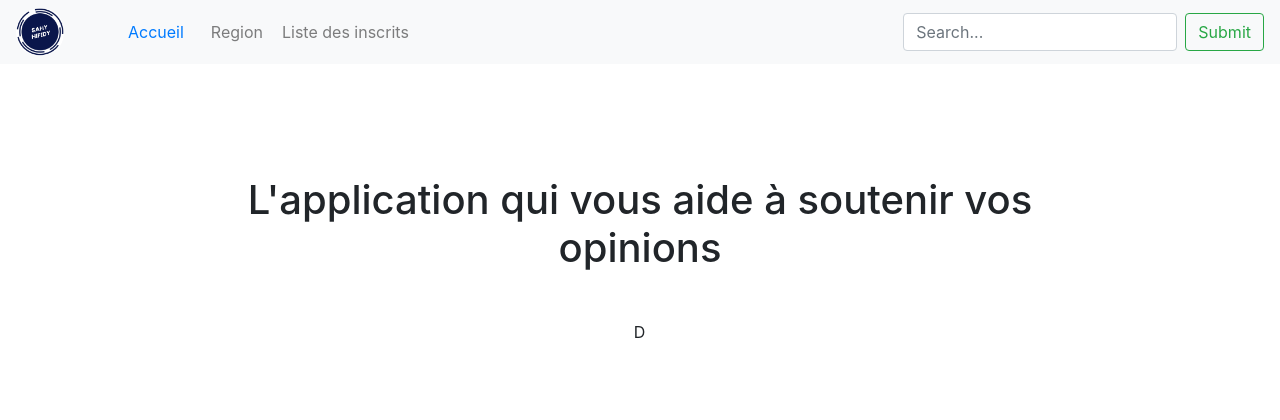
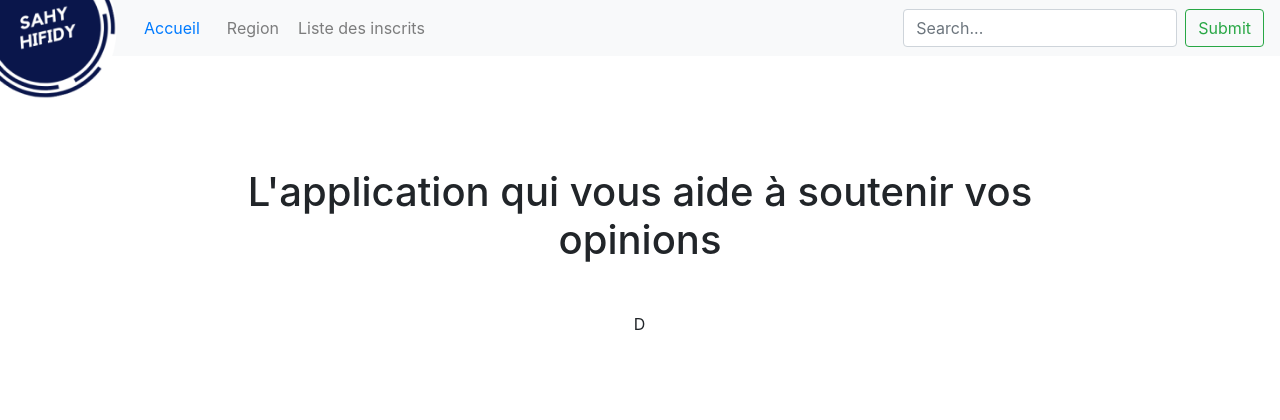
Before and after one commit to Spectrium/Vote_app, a Rails app: page / in a window 1280 px wide. Shown: the top 420 px of the page. Run offline with Rails 7, Linux system fonts and the light colour scheme; data comes from the database, SQL or seed files in the repository; data that the repository does not hold is empty; style sheets or scripts are compiled from the project's sources; some libraries are stand-ins or nearby versions.

Commit message:
add logo

```diff
--- a/app/assets/stylesheets/candidats.scss
+++ b/app/assets/stylesheets/candidats.scss
@@ -37,8 +37,9 @@ p#scroll{
  }
 
  .logo{
-     width:3em;
-     margin-right: 3em;
+     position: absolute;
+     width:9em;
+    left: -27px;
  }
 
  div#shadow{
@@ -78,3 +79,12 @@ section#dark-back{
 .shadow-card{
     box-shadow: 0px 3px 6px 2px #135a50;
 }
+
+#marge{
+    margin-left: 7em;
+}
+
+#dark-sect{
+    background-color: rgba(46, 46, 46, 0.596);
+    padding: 2em;
+}
--- a/app/views/home/index.html.erb
+++ b/app/views/home/index.html.erb
@@ -174,9 +174,10 @@
   <% end %>
 
     <section class="ftco-section services-section">
+    <div id="dark-sect">
       <h1 class="text-center">Liste des Candidats </h1>
         <div class="container">
-          <div class="d-flex" id="cont">
+          <div class="d-flex">
             <% if @liste.length != 0 %>
               <% @liste.each do |candidat| %>
                 <div class="card mr-2 shadow-card" style="width: 18rem;height: 27rem;">
@@ -199,6 +200,7 @@
             <% end %>
           </div>
         </div>
+      </div>
     </section>
 
         <% @date = Daty.last %>
--- a/app/views/layouts/application.html.erb
+++ b/app/views/layouts/application.html.erb
@@ -17,7 +17,9 @@
   <body>
     <nav class="navbar navbar-expand-lg navbar-light bg-light sticky-top">
       <%= image_tag  "logo.png", class:"logo" %>
-      <%= link_to  "Accueil", root_path , class:"nav-link"%>
+
+        <a class="nav-link" id="marge" href="<%= root_path %>">Accueil</a>
+
       <button class="navbar-toggler" type="button" data-toggle="collapse" data-target="#navbarSupportedContent" aria-controls="navbarSupportedContent" aria-expanded="false" aria-label="Toggle navigation">
         <span class="navbar-toggler-icon"></span>
       </button>
```
Also changed, not shown: 1 other file.
